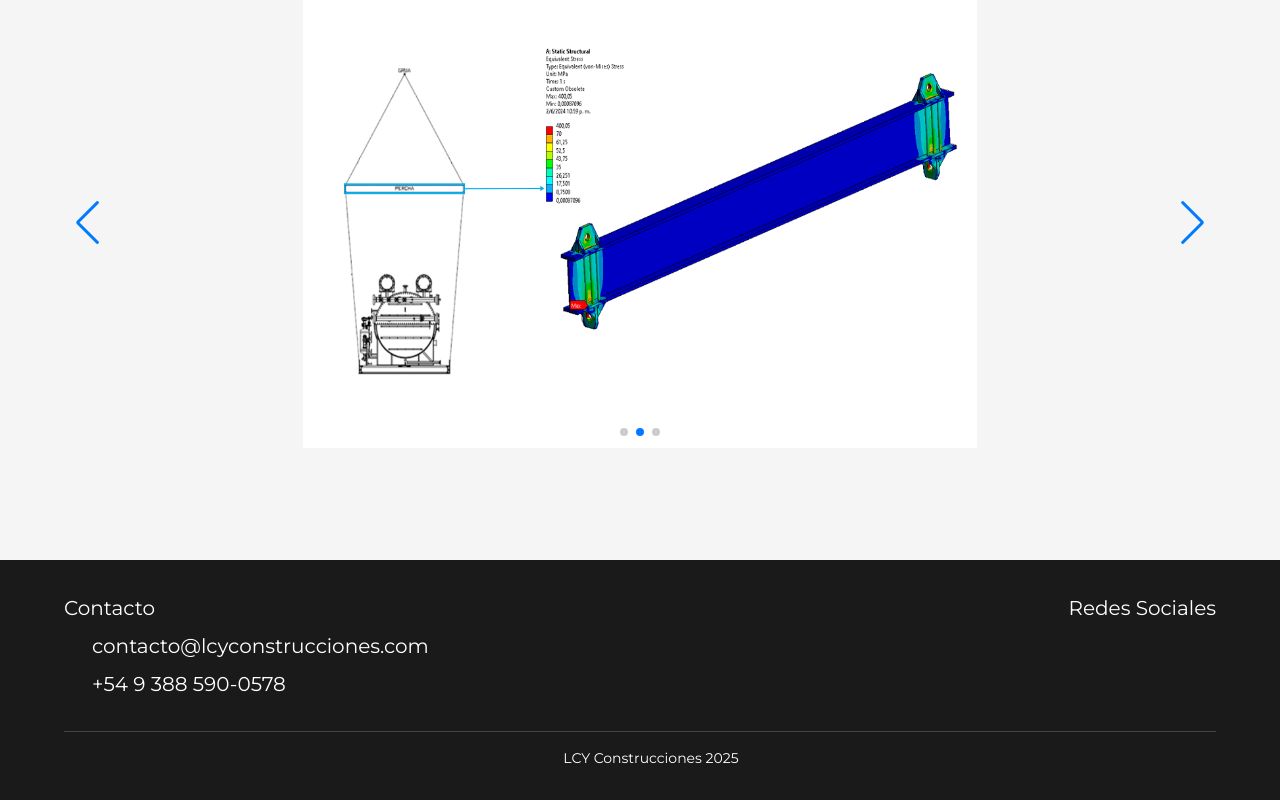
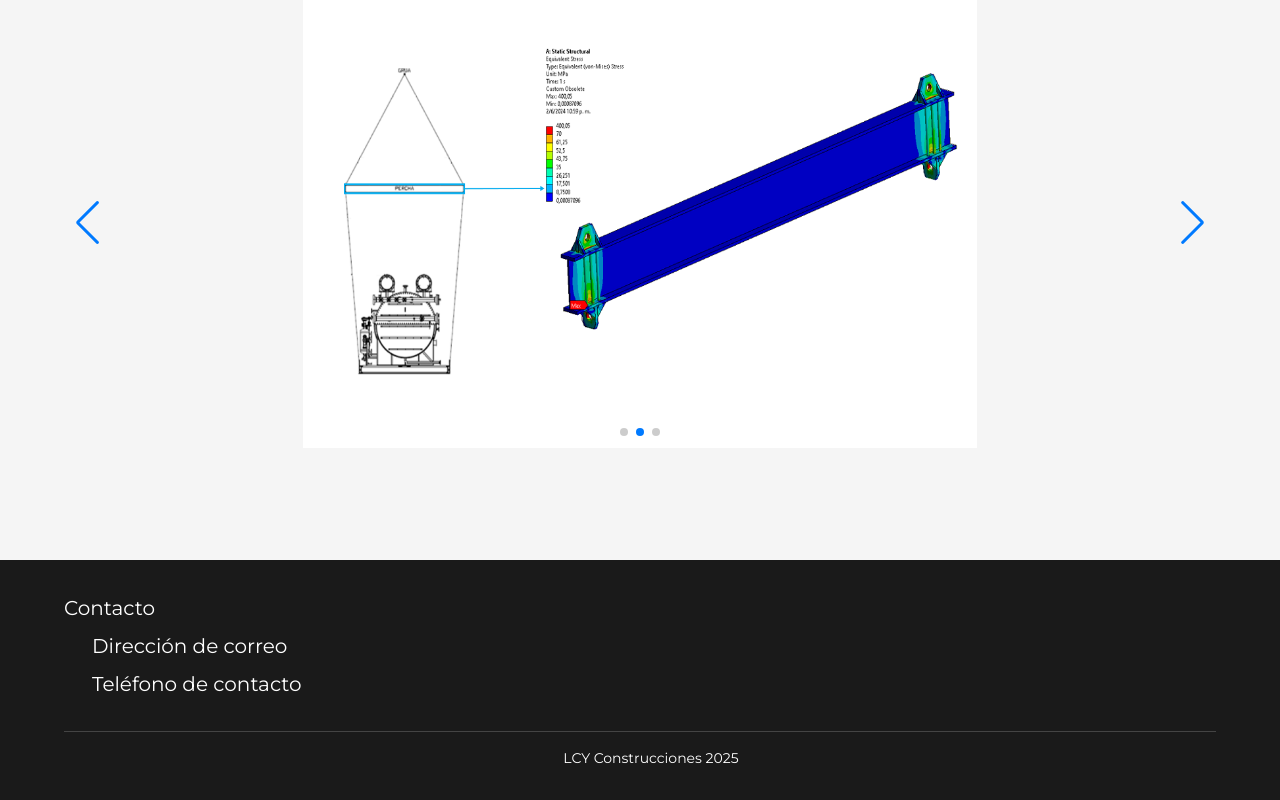
Before and after one commit to lucasruiz12/lcy-construcciones, a React (Vite) app: page / in a window 1280 px wide. Shown: the part 2511-3311 px from the top of the page. Built offline with nearby package versions, Linux system fonts and the light colour scheme; some icons are missing.

Commit message:
commented social media and change in text to contact resources

```diff
--- a/src/components/Footer.jsx
+++ b/src/components/Footer.jsx
@@ -1,8 +1,8 @@
 import { Box, Container, Grid, Typography, IconButton, Link } from "@mui/material";
 import EmailIcon from "@mui/icons-material/Email";
 import WhatsAppIcon from "@mui/icons-material/WhatsApp";
-import InstagramIcon from "@mui/icons-material/Instagram";
-import FacebookIcon from "@mui/icons-material/Facebook";
+// import InstagramIcon from "@mui/icons-material/Instagram";
+// import FacebookIcon from "@mui/icons-material/Facebook";
 import CopyrightIcon from "@mui/icons-material/Copyright";
 import { motion } from "framer-motion";
 
@@ -23,27 +23,25 @@ const Footer = () => {
     >
       <Container maxWidth="lg">
         <Grid container spacing={4} justifyContent="space-between">
-          {/* Contacto */}
           <Grid item xs={12} md={4}>
             <Typography variant="h6" gutterBottom>
               Contacto
             </Typography>
             <Typography variant="body1" sx={{ display: "flex", alignItems: "center", gap: 1 }}>
               <EmailIcon fontSize="small" />
-              <Link href="mailto:contacto@lcyconstrucciones.com" color="inherit" underline="hover">
-                contacto@lcyconstrucciones.com
+              <Link href="mailto:juan.salum211@gmail.com" color="inherit" underline="hover">
+                Dirección de correo
               </Link>
             </Typography>
             <Typography variant="body1" sx={{ display: "flex", alignItems: "center", gap: 1, mt: 1 }}>
               <WhatsAppIcon fontSize="small" />
               <Link href="https://wa.me/5493885900578" target="_blank" rel="noopener" color="inherit" underline="hover">
-                +54 9 388 590-0578
+                Teléfono de contacto
               </Link>
             </Typography>
           </Grid>
 
-          {/* Redes Sociales */}
-          <Grid item xs={12} md={4}>
+          {/* <Grid item xs={12} md={4}>
             <Typography variant="h6" gutterBottom>
               Redes Sociales
             </Typography>
@@ -55,10 +53,9 @@ const Footer = () => {
                 <FacebookIcon />
               </IconButton>
             </Box>
-          </Grid>
+          </Grid> */}
         </Grid>
 
-        {/* Línea inferior */}
         <Box sx={{ borderTop: "1px solid #444", mt: 4, pt: 2, textAlign: "center" }}>
           <Typography variant="body2" sx={{ display: "flex", justifyContent: "center", alignItems: "center", gap: 1 }}>
             <CopyrightIcon fontSize="small" />
```
